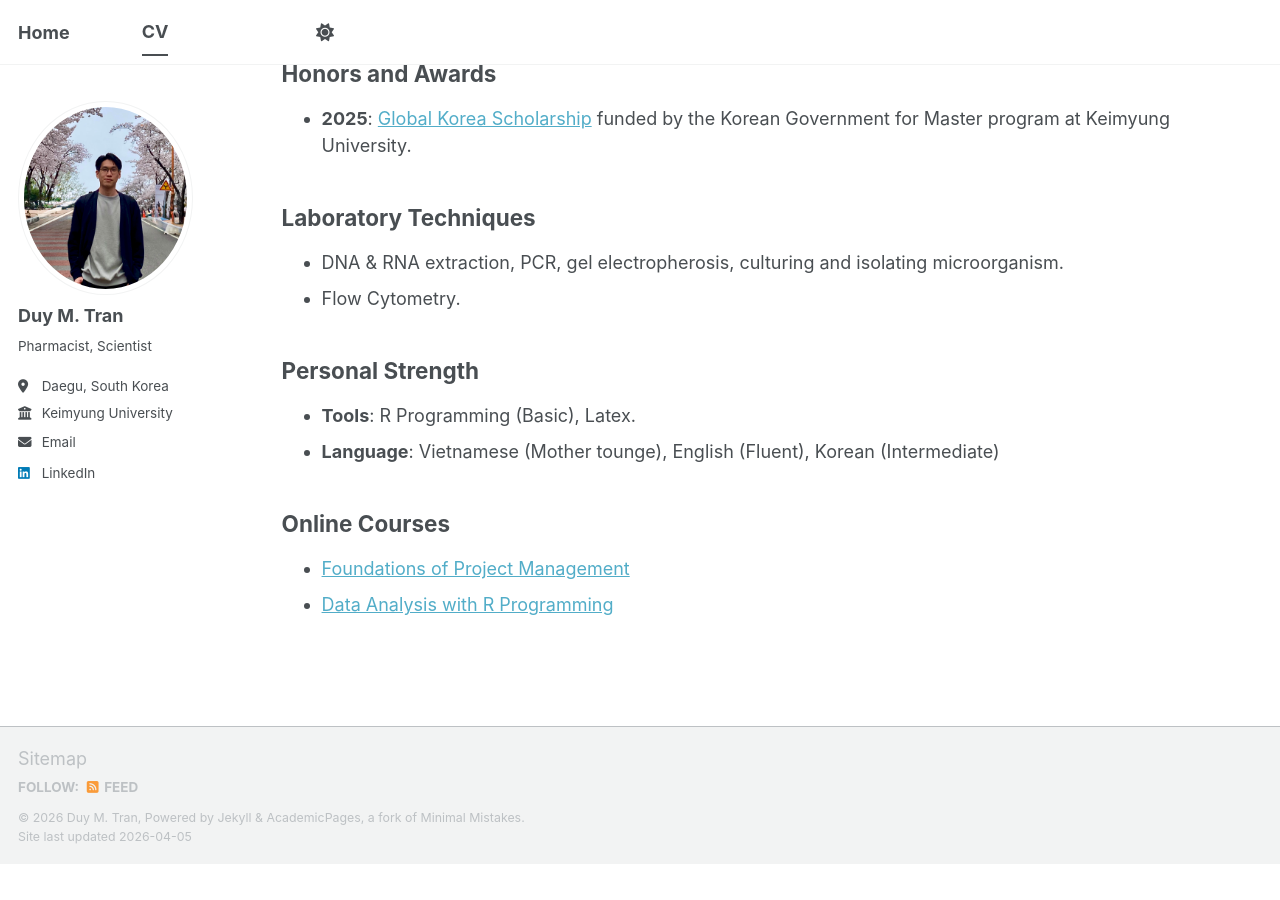
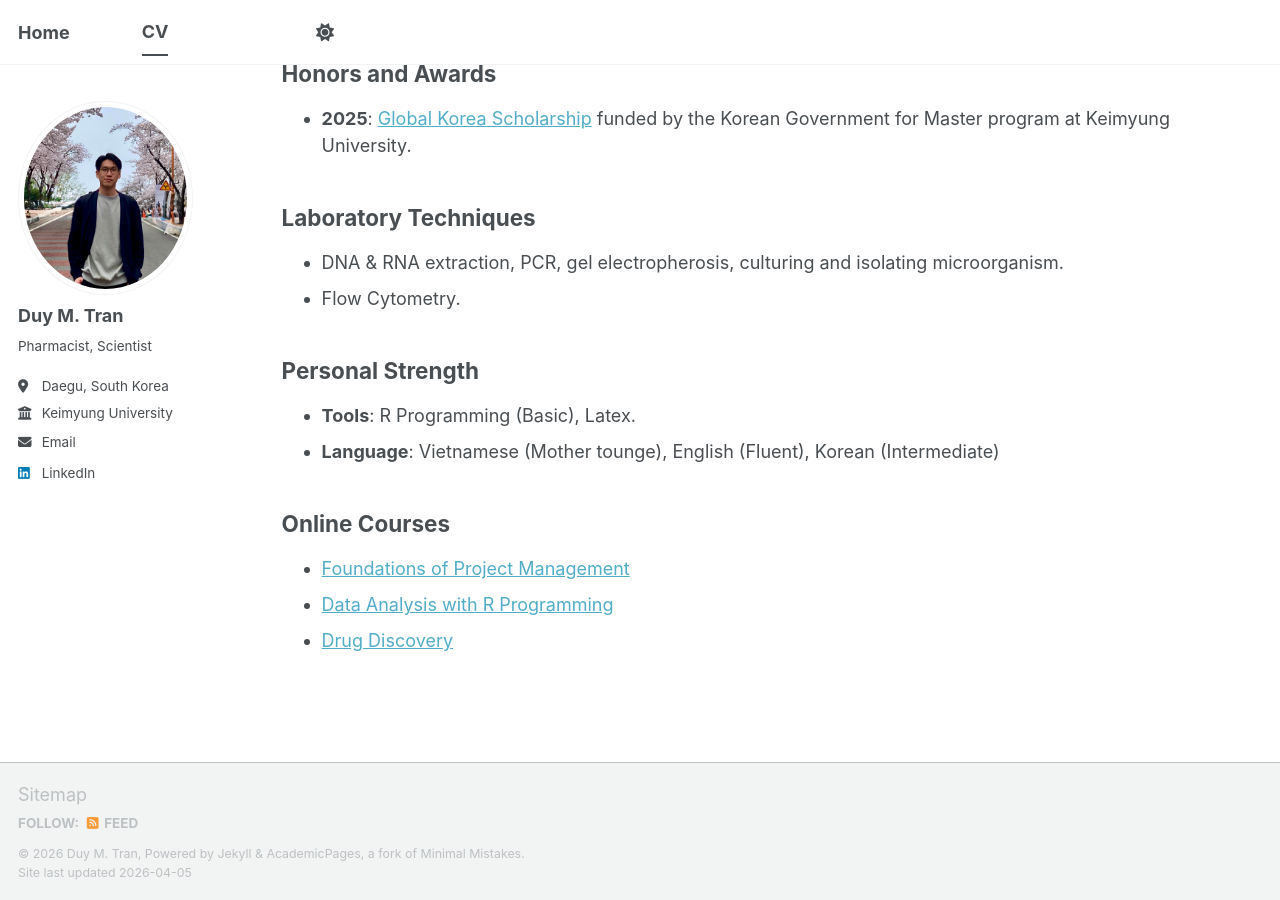
Before and after one commit to tranminhduy-git/tmduy.github.io, a Jekyll site: the page built from _pages/cv.md, in a window 1280 px wide and 900 px high, scrolled down 1878 px. Built offline with Jekyll 4.4.1, drawn with Linux system fonts in a browser that asks for light colours; a script bundle is joined from its source files by our own code; library files that are not in the unit come from our copies; before the commit the page ends 2742 px from its top, so only the background shows below that.

Commit message:
Update cv.md

```diff
--- a/_pages/cv.md
+++ b/_pages/cv.md
@@ -66,3 +66,4 @@ compounds from marine sponges in Vietnam.
 ## Online Courses
 * [Foundations of Project Management](https://coursera.org/share/2c81ebb5b2a3bc39c17b5c289fc57503)
 * [Data Analysis with R Programming](https://coursera.org/share/b9677a7969c754193f79f4a6b47f62c8)
+* [Drug Discovery](https://coursera.org/share/0e82d8507edc5d724458f0a8e1d03849)
```
